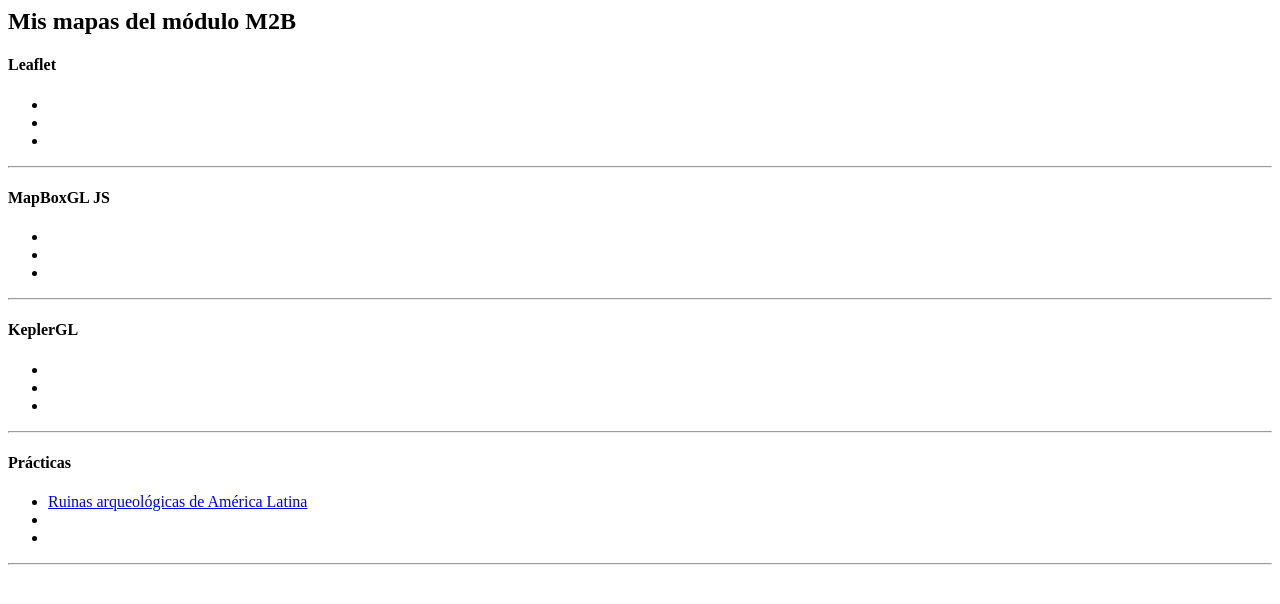
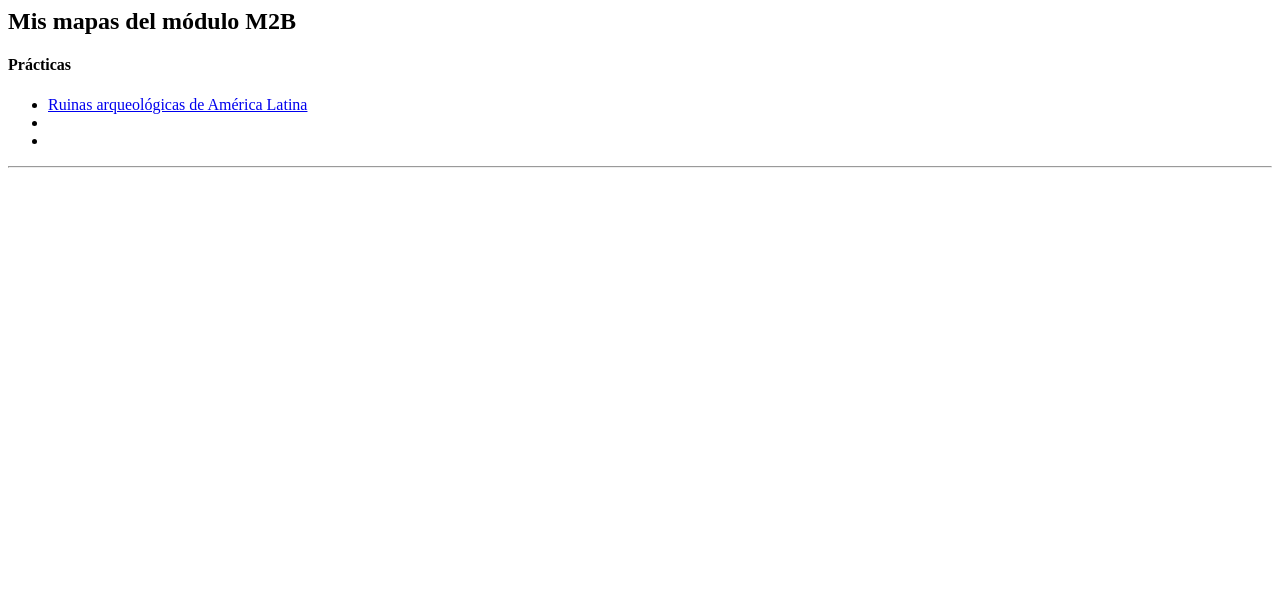
Before and after one commit to anacallejac/practicafinal, a plain HTML site: page index.html in a window 1280 px wide. Drawn offline with Linux system fonts and the light colour scheme.

Commit message:
actualizacion nombre

```diff
--- a/index.html
+++ b/index.html
@@ -9,27 +9,6 @@
 </head>
 <body>
   <h2>Mis mapas del módulo M2B</h2>
-  <h4>Leaflet</h4>
-  <ul>
-    <li></li>
-    <li></li>
-    <li></li>
-  </ul>
-  <hr />
-  <h4>MapBoxGL JS</h4>
-  <ul>
-    <li></li>
-    <li></li>
-    <li></li>
-  </ul>
-  <hr />
-  <h4>KeplerGL</h4>
-  <ul>
-    <li></li>
-    <li></li>
-    <li></li>
-  </ul>
-  <hr />
   <h4>Prácticas</h4>
   <ul>
     <li><a href= "storytelling.html" target="_blank">Ruinas arqueológicas de América Latina</a></li>
```
Also changed, not shown: storytelling.html (+1 -1 lines).
